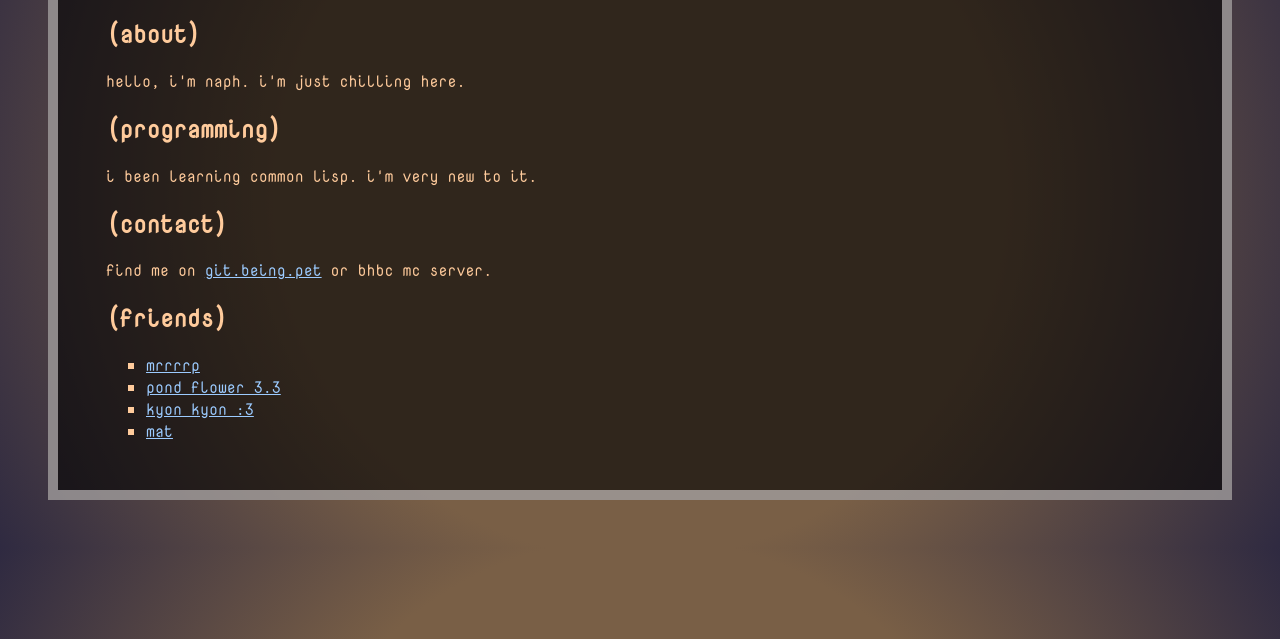
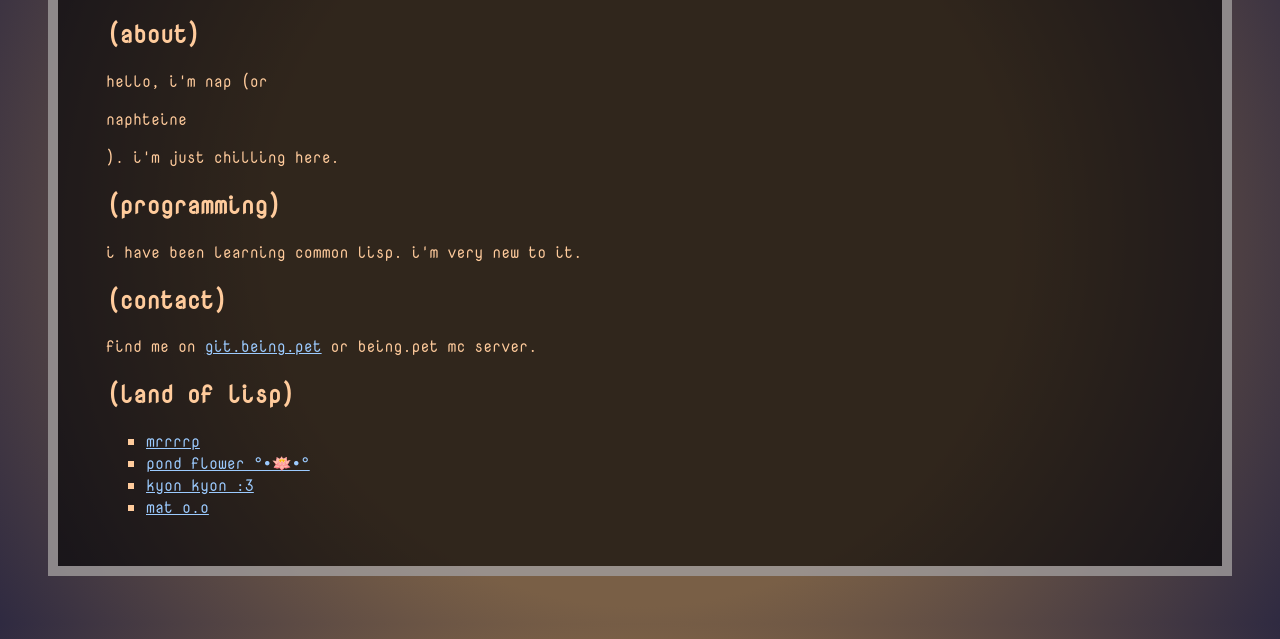
Before and after one commit to naphteine/nap.is.being.pet, a plain HTML site: page index.html in a window 1280 px wide. Shown: the part 161-800 px from the top of the page. Drawn offline with Linux system fonts and the light colour scheme.

Commit message:
Update index.html to be nap

```diff
--- a/index.html
+++ b/index.html
@@ -36,7 +36,7 @@
   <meta charset="UTF-8">
   <meta name="viewport" content="width=device-width, initial-scale=1.0">
   <link rel="shortcut icon" href="nap.svg" type="image/x-icon">
-  <title>.~ naph the lisper ~.</title>
+  <title>.~ nap the lisper ~.</title>
 </head>
 
 <body>
@@ -44,20 +44,23 @@
     <h1>the little napper (≧◡≦)</h1>
 
     <h2>(about)</h2>
-    <p>hello, i'm naph. i'm just chilling here.</p>
+    <p>hello, i'm nap (or <p title="A mineral-
+wax, identical with hatchettite, found in cavities in limestone at Beaulieu,
+d6p. Maine-et-Loire. So named because it has an odour like that of
+naphth~">naphteine</p>). i'm just chilling here.</p>
 
     <h2>(programming)</h2>
-    <p>i been learning common lisp. i'm very new to it.</p>
+    <p>i have been learning common lisp. i'm very new to it.</p>
 
     <h2>(contact)</h2>
-    <p>find me on <a href="https://git.being.pet/nap">git.being.pet</a> or bhbc mc server.</p>
+    <p>find me on <a href="https://git.being.pet/nap">git.being.pet</a> or being.pet mc server.</p>
 
-    <h2>(friends)</h2>
+    <h2>(land of lisp)</h2>
     <ul>
       <li><a href="https://kc.is.being.pet">mrrrrp</a></li>
-      <li><a href="https://lily.is.being.pet/">pond flower 3.3</a></li>
+      <li><a href="https://lily.is.being.pet/">pond flower °•🪷•°</a></li>
       <li><a href="https://kyonbox.de">kyon kyon :3</a></li>
-      <li><a href="https://matdoes.dev/">mat</a></li>
+      <li><a href="https://matdoes.dev/">mat o.o</a></li>
     </ul>
   </main>
 </body>
```
